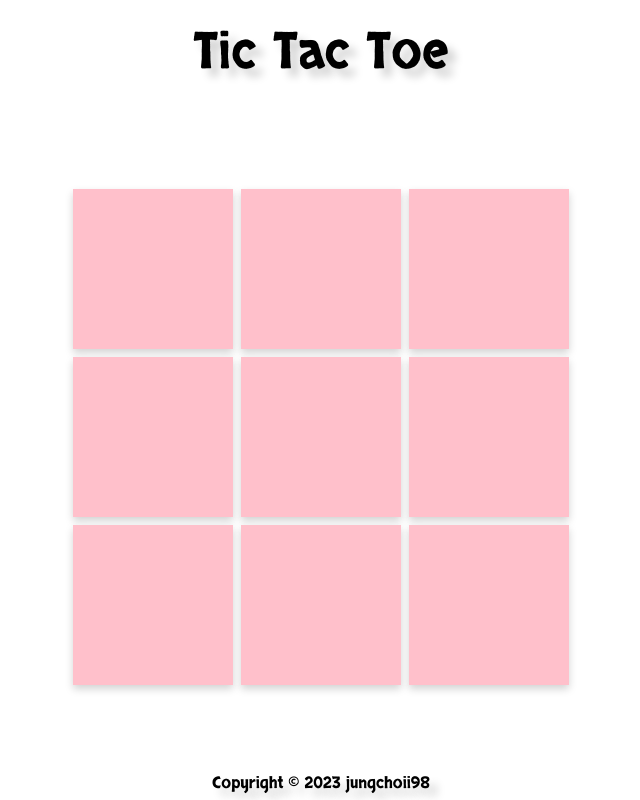
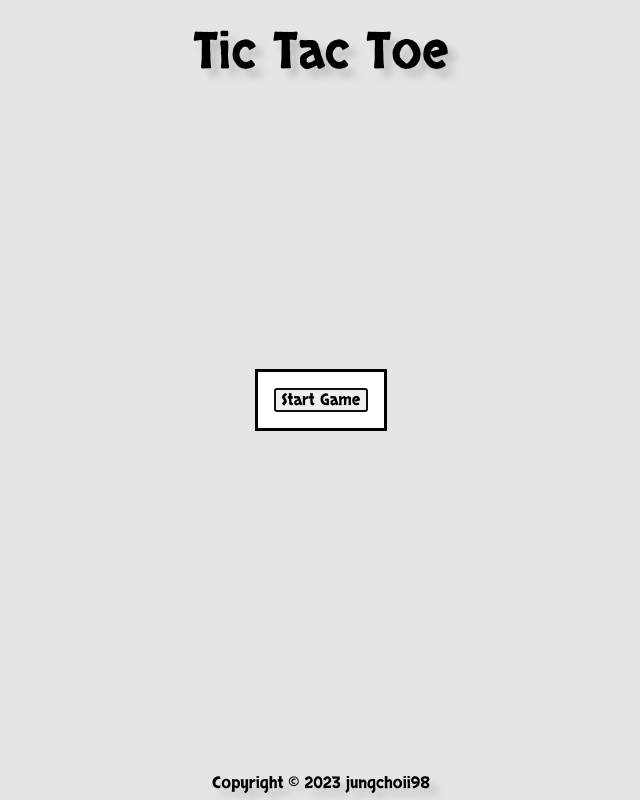
Before and after one commit to jungchoii98/TOP-Tic-Tac-Toe, a website: page index.html in a window 1280 px wide. Shown: the whole page, without its empty margins (319-959 px from the left). Drawn offline with nearby package versions, Linux system fonts and the light colour scheme.

Commit message:
Create a starting screen flow

```diff
--- a/index.html
+++ b/index.html
@@ -21,6 +21,10 @@
       <button></button>
       <button></button>
     </div>
+
+    <dialog class="start-modal">
+      <button>Start Game</button>
+    </dialog>
   </main>
   <footer>Copyright © 2023 jungchoii98</footer>
 </body>
--- a/script.js
+++ b/script.js
@@ -148,3 +148,16 @@ let GameController = ( () => {
     }
   }
 } )();
+
+let StartGameController = ( () => {
+  let gameContainer = document.querySelector('.game-container');
+  let startModal = document.querySelector('.start-modal');
+  let startButton = document.querySelector('.start-modal button');
+
+  gameContainer.style.display = "none";
+  startModal.showModal();
+  startButton.addEventListener("click", () => {
+    startModal.close();
+    gameContainer.style.display = "grid";
+  });
+} )();
```
